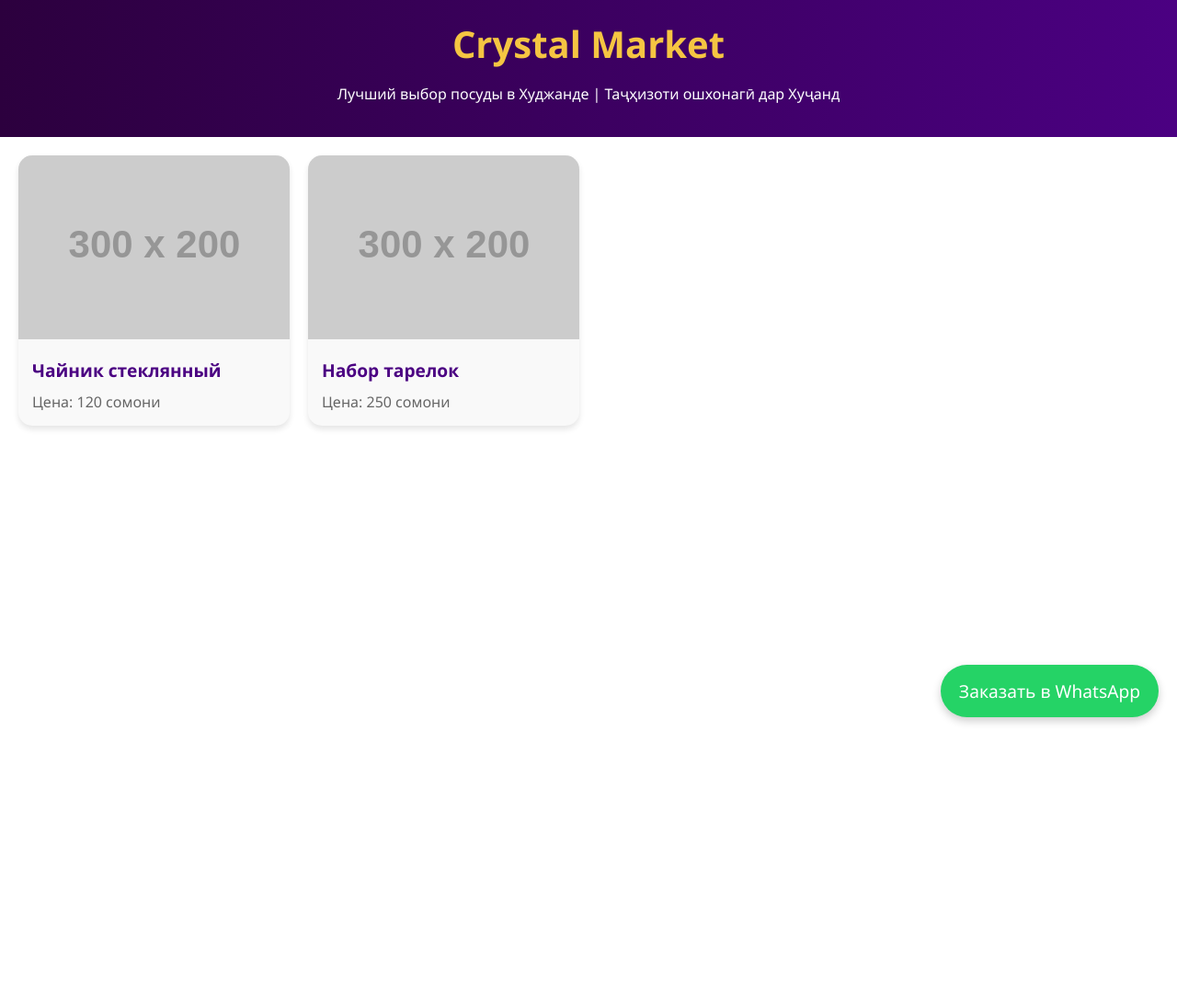
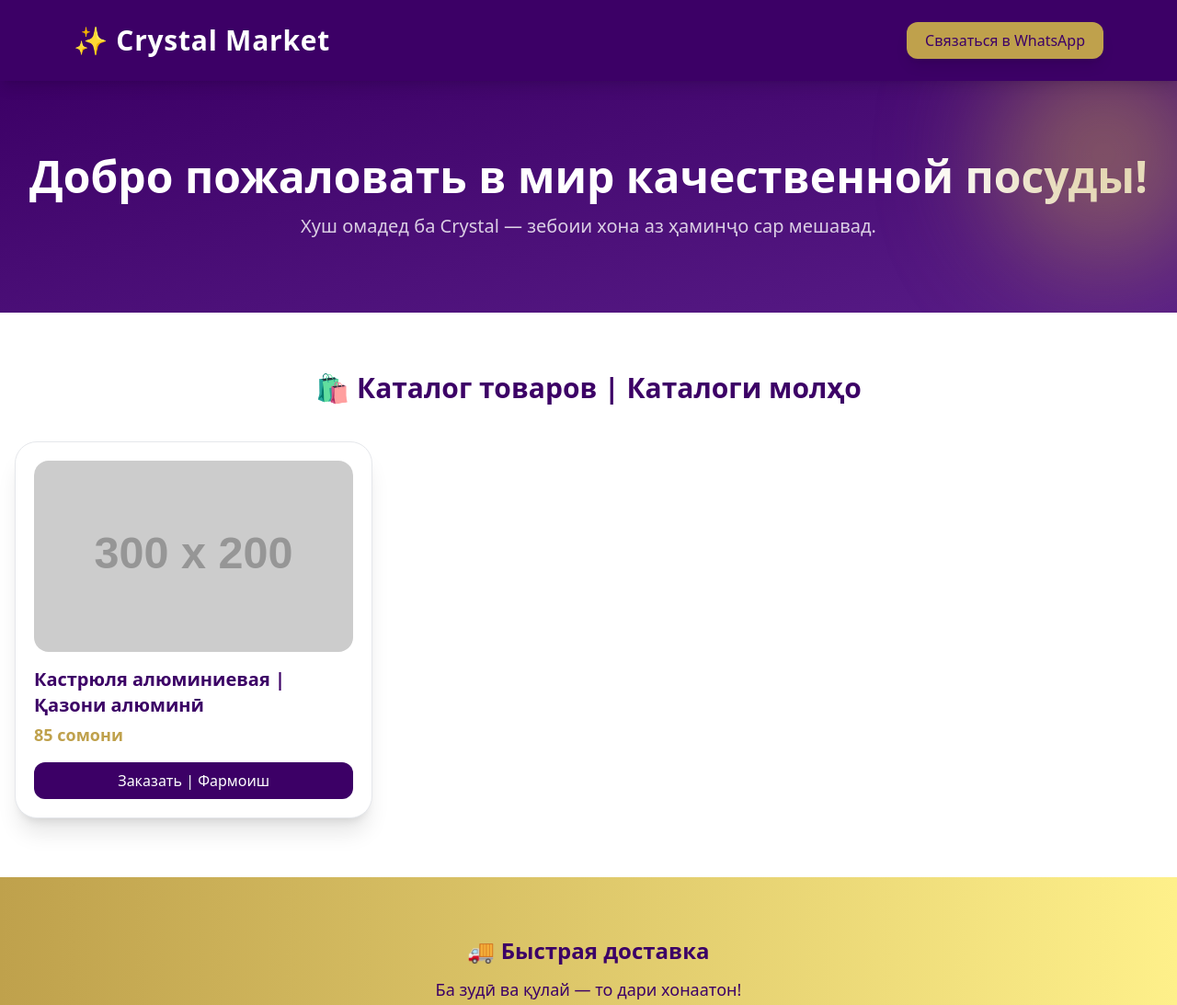
Before and after one commit to Crystalmarket/crystalmarket.github.io, a plain HTML site: page index.html in a window 1280 px wide. Shown: the top 1093 px of the page at 92% size. Before the commit the page ends 800 px from the top, so only its background shows below. Drawn offline with nearby package versions, Linux system fonts and the light colour scheme; placeholder pictures from the web are drawn by us.

Commit message:
Add files via upload

```diff
--- a/index.html
+++ b/index.html
@@ -3,102 +3,61 @@
 <head>
   <meta charset="UTF-8" />
   <meta name="viewport" content="width=device-width, initial-scale=1.0" />
-  <title>Crystal Market</title>
+  <title>Crystal Market | Магазин посуды</title>
+  <script src="https://cdn.tailwindcss.com"></script>
   <style>
-    body {
-      margin: 0;
-      font-family: 'Segoe UI', sans-serif;
-      background: #ffffff;
-      color: #2d2d2d;
-    }
-    header {
-      background: linear-gradient(to right, #2c003e, #4b0082);
-      color: white;
-      padding: 20px;
-      text-align: center;
-    }
-    h1 {
-      margin: 0;
-      font-size: 2.5em;
-      color: #f5c542;
-    }
-    .gallery {
-      display: grid;
-      grid-template-columns: repeat(auto-fill, minmax(250px, 1fr));
-      gap: 20px;
-      padding: 20px;
-    }
-    .item {
-      background: #f9f9f9;
-      border-radius: 15px;
-      box-shadow: 0 4px 6px rgba(0, 0, 0, 0.1);
-      overflow: hidden;
-      transition: transform 0.3s ease, box-shadow 0.3s ease;
-    }
-    .item:hover {
-      transform: scale(1.03);
-      box-shadow: 0 6px 12px rgba(0, 0, 0, 0.2);
-    }
-    .item img {
-      width: 100%;
-      height: 200px;
-      object-fit: cover;
-    }
-    .item .info {
-      padding: 15px;
-    }
-    .item .info h2 {
-      font-size: 1.2em;
-      margin: 0 0 10px;
-      color: #4b0082;
-    }
-    .item .info p {
-      margin: 0;
-      color: #666;
-    }
-    .whatsapp {
-      position: fixed;
-      bottom: 20px;
-      right: 20px;
-      background-color: #25D366;
-      color: white;
-      border: none;
-      padding: 15px 20px;
-      border-radius: 50px;
-      font-size: 1.2em;
-      text-decoration: none;
-      box-shadow: 0 4px 10px rgba(0,0,0,0.2);
-      transition: background 0.3s;
-    }
-    .whatsapp:hover {
-      background-color: #1ebd5a;
+    :root {
+      --purple-dark: #3c0066;
+      --gold-dark: #bfa14c;
     }
   </style>
 </head>
-<body>
-  <header>
-    <h1>Crystal Market</h1>
-    <p>Лучший выбор посуды в Худжанде | Таҷҳизоти ошхонагӣ дар Хуҷанд</p>
+<body class="bg-white text-gray-900 font-sans">
+  <!-- Header -->
+  <header class="bg-[var(--purple-dark)] text-white py-6 shadow-lg sticky top-0 z-50">
+    <div class="max-w-6xl mx-auto flex justify-between items-center px-4">
+      <h1 class="text-3xl font-extrabold tracking-wide">✨ Crystal Market</h1>
+      <a href="https://wa.me/992555570017" target="_blank" class="bg-[var(--gold-dark)] text-[var(--purple-dark)] px-5 py-2 rounded-xl shadow-lg hover:bg-yellow-500 transition">Связаться в WhatsApp</a>
+    </div>
   </header>
-  <div class="gallery">
-    <div class="item">
-      <img src="https://via.placeholder.com/300x200" alt="Товар 1" />
-      <div class="info">
-        <h2>Чайник стеклянный</h2>
-        <p>Цена: 120 сомони</p>
+
+  <!-- Hero Section -->
+  <section class="bg-gradient-to-br from-[var(--purple-dark)] to-purple-900 text-white py-20 text-center relative overflow-hidden">
+    <div class="absolute -top-10 -right-10 w-60 h-60 bg-[var(--gold-dark)] rounded-full opacity-20 blur-3xl animate-pulse"></div>
+    <h2 class="text-4xl md:text-5xl font-bold mb-4">Добро пожаловать в мир качественной посуды!</h2>
+    <p class="text-lg md:text-xl text-white/80">Хуш омадед ба Crystal — зебоии хона аз ҳаминҷо сар мешавад.</p>
+  </section>
+
+  <!-- Gallery / Catalog -->
+  <section class="max-w-7xl mx-auto py-16 px-4">
+    <h3 class="text-3xl font-bold text-center text-[var(--purple-dark)] mb-10">🛍️ Каталог товаров | Каталоги молҳо</h3>
+    <div class="grid grid-cols-1 sm:grid-cols-2 lg:grid-cols-3 gap-10">
+      <!-- Item Example -->
+      <div class="bg-white border border-gray-200 rounded-3xl p-5 shadow-xl hover:scale-105 transition-transform">
+        <img src="https://via.placeholder.com/300x200" alt="Товар 1" class="w-full h-52 object-cover rounded-2xl mb-4" />
+        <h4 class="text-xl font-semibold text-[var(--purple-dark)]">Кастрюля алюминиевая | Қазони алюминӣ</h4>
+        <p class="text-[var(--gold-dark)] text-lg font-bold mt-1">85 сомони</p>
+        <a href="https://wa.me/992XXXXXXXXX?text=Хочу%20заказать%20кастрюлю" target="_blank" class="block mt-4 bg-[var(--purple-dark)] text-white py-2 rounded-xl text-center hover:bg-[var(--gold-dark)] hover:text-[var(--purple-dark)] transition">Заказать | Фармоиш</a>
       </div>
     </div>
-    <div class="item">
-      <img src="https://via.placeholder.com/300x200" alt="Товар 2" />
-      <div class="info">
-        <h2>Набор тарелок</h2>
-        <p>Цена: 250 сомони</p>
-      </div>
-    </div>
-  </div>
+  </section>
 
-  <a class="whatsapp" href="https://wa.me/992555570017" target="_blank">
-    Заказать в WhatsApp
-  </a>
+  <!-- Delivery Section -->
+  <section class="bg-gradient-to-r from-[var(--gold-dark)] to-yellow-200 py-16 text-center">
+    <h3 class="text-2xl font-bold text-[var(--purple-dark)]">🚚 Быстрая доставка</h3>
+    <p class="mt-3 text-[var(--purple-dark)] text-lg">Ба зудӣ ва қулай — то дари хонаатон!</p>
+  </section>
+
+  <!-- Contact Section -->
+  <section class="py-16 bg-gray-50 text-center">
+    <h3 class="text-2xl font-bold text-[var(--purple-dark)] mb-2">📞 Свяжитесь с нами | Бо мо тамос гиред</h3>
+    <p class="text-lg">WhatsApp: <a href="https://wa.me/992555570017" class="text-[var(--gold-dark)] font-semibold hover:underline">+992555570017</a></p>
+    <p class="text-gray-600">Адрес: Рынок Сугдиён, г. Худжанд | Бозори Сугдиён, ш. Хуҷанд</p>
+  </section>
+
+  <!-- Footer -->
+  <footer class="bg-[var(--purple-dark)] text-white py-6 text-center">
+    <p>© 2025 Crystal Market</p>
+  </footer>
 </body>
 </html>
```
